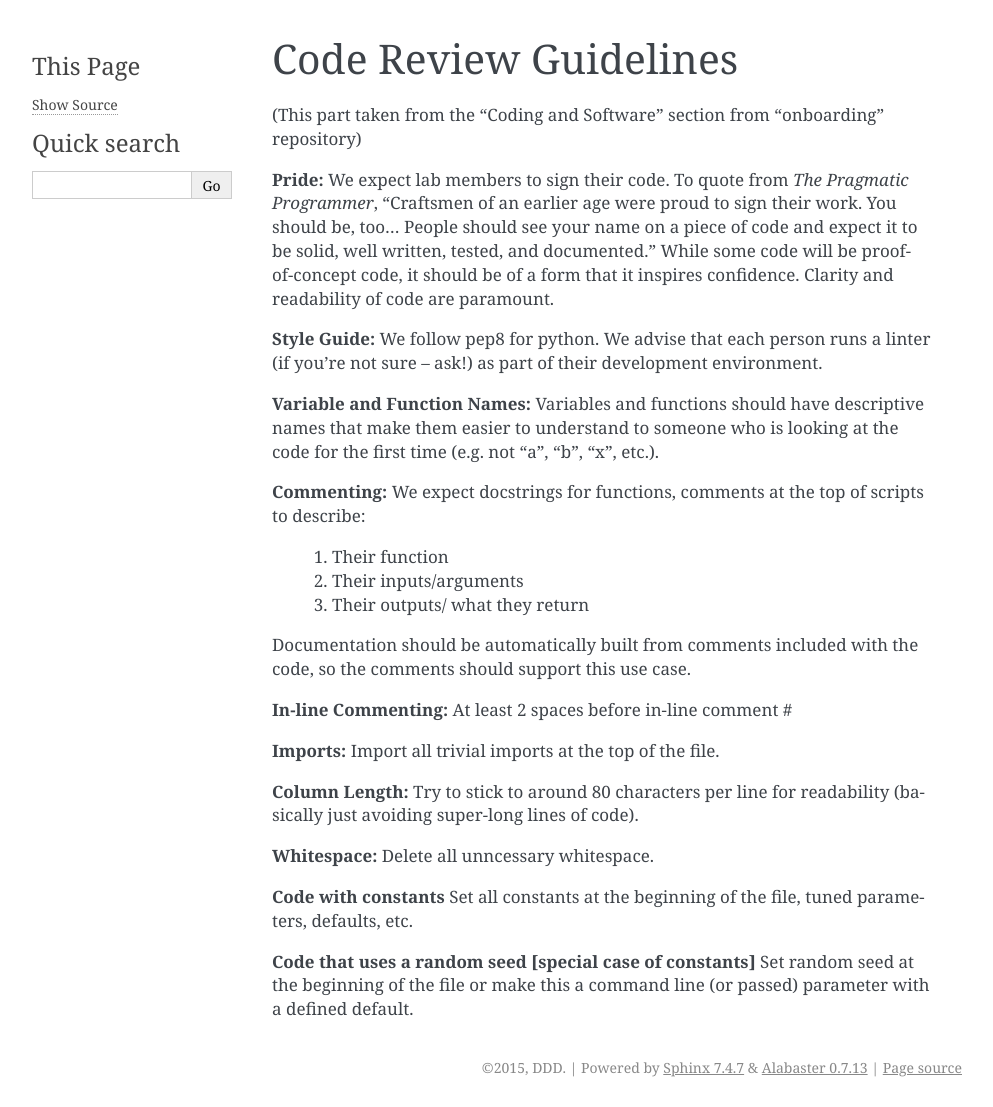
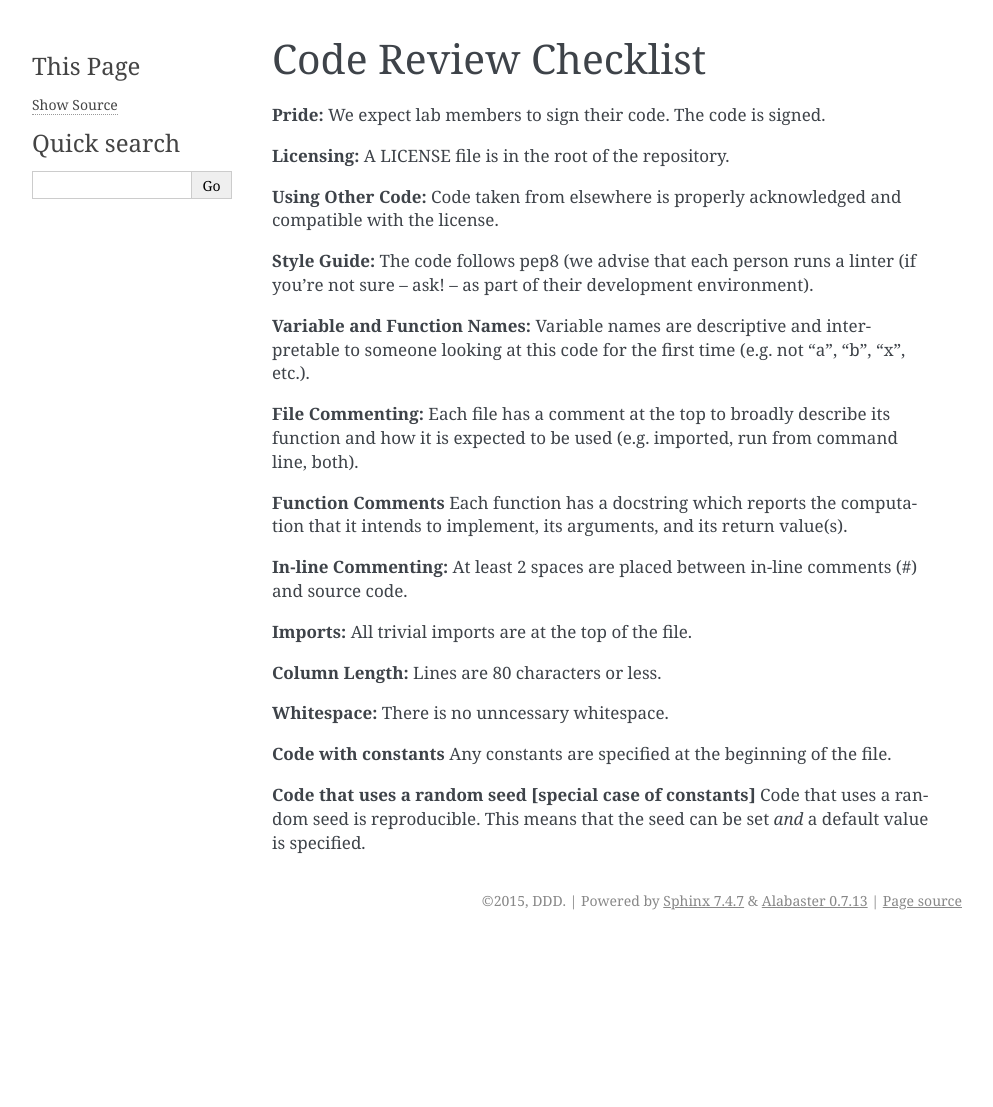
Before and after one commit to greenelab/onboarding, a Sphinx documentation site: the page built from source/code_review_guidelines.rst, in a window 1280 px wide. Shown: the whole page, without its empty margins (148-1141 px from the left). Built offline with Sphinx 7.4.7, drawn with Linux system fonts in a browser that asks for light colours; after the commit the page ends 940 px from its top, so only the background shows below that.

Commit message:
shorten checklist

```diff
--- a/source/code_review_guidelines.rst
+++ b/source/code_review_guidelines.rst
@@ -1,60 +1,47 @@
-Code Review Guidelines
+Code Review Checklist
 ========================
 
-(This part taken from the "Coding and Software" section from "onboarding"
-repository)
+**Pride:**
+We expect lab members to sign their code. The code is signed.
 
-**Pride:** We expect lab members to sign their code. To quote from *The
-Pragmatic Programmer*, "Craftsmen of an earlier age were proud to sign their
-work. You should be, too... People should see your name on a piece of code and
-expect it to be solid, well written, tested, and documented." While some code
-will be proof-of-concept code, it should be of a form that it inspires
-confidence. Clarity and readability of code are paramount.
+**Licensing:**
+A LICENSE file is in the root of the repository.
 
+**Using Other Code:**
+Code taken from elsewhere is properly acknowledged and compatible with the
+license.
 
-**Style Guide:** We follow pep8 for python. We advise that each person runs
-a linter (if you're not sure -- ask!) as part of their development environment.
-
+**Style Guide:**
+The code follows pep8 (we advise that each person runs a linter (if you're not
+sure -- ask! -- as part of their development environment).
 
 **Variable and Function Names:**
-Variables and functions should have descriptive names that make them easier
-to understand to someone who is looking at the code for the first time
-(e.g. not "a", "b", "x", etc.).
+Variable names are descriptive and interpretable to someone looking at this
+code for the first time (e.g. not "a", "b", "x", etc.).
 
+**File Commenting:**
+Each file has a comment at the top to broadly describe its function and how it
+is expected to be used (e.g. imported, run from command line, both).
 
-**Commenting:** We expect docstrings for functions, comments at the top of
-scripts to describe:
-
-    1. Their function
-    2. Their inputs/arguments
-    3. Their outputs/ what they return
-
-Documentation should be automatically built from comments included
-with the code, so the comments should support this use case.
-
+**Function Comments**
+Each function has a docstring which reports the computation that it intends to
+implement, its arguments, and its return value(s).
 
 **In-line Commenting:**
-At least 2 spaces before in-line comment #
-
+At least 2 spaces are placed between in-line comments (#) and source code.
 
 **Imports:**
-Import all trivial imports at the top of the file.
-
+All trivial imports are at the top of the file.
 
 **Column Length:**
-Try to stick to around 80 characters per line for readability
-(basically just avoiding super-long lines of code).
-
+Lines are 80 characters or less.
 
 **Whitespace:**
-Delete all unncessary whitespace.
-
+There is no unncessary whitespace.
 
 **Code with constants**
-Set all constants at the beginning of the file, tuned parameters, defaults,
-etc.
-
+Any constants are specified at the beginning of the file.
 
 **Code that uses a random seed [special case of constants]**
-Set random seed at the beginning of the file or make this a command line (or
-passed) parameter with a defined default.
+Code that uses a random seed is reproducible. This means that the seed can be
+set *and* a default value is specified.
```
